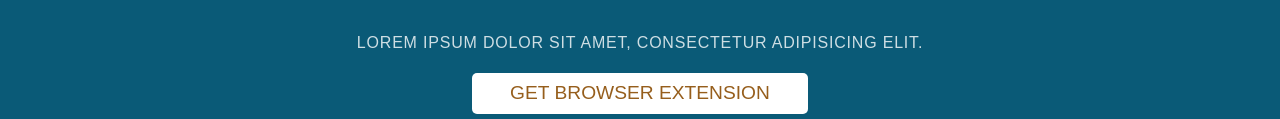
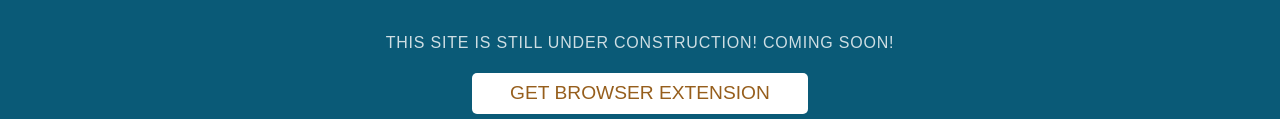
Before and after one commit to NetizensAssociation/website, a plain HTML site: page index.html in a window 1280 px wide. Shown: the part 411-530 px from the top of the page. Drawn offline with nearby package versions, Linux system fonts and the light colour scheme.

Commit message:
test message

```diff
--- a/index.html
+++ b/index.html
@@ -36,7 +36,7 @@
     <div class="splash">
         <h1 class="splash-head">Big Bold Text</h1>
         <p class="splash-subhead">
-            Lorem ipsum dolor sit amet, consectetur adipisicing elit.
+            This site is still under construction! Coming soon!
         </p>
         <p>
           <a href="#" class="pure-button pure-button-primary">Get Browser Extension</a>
```
